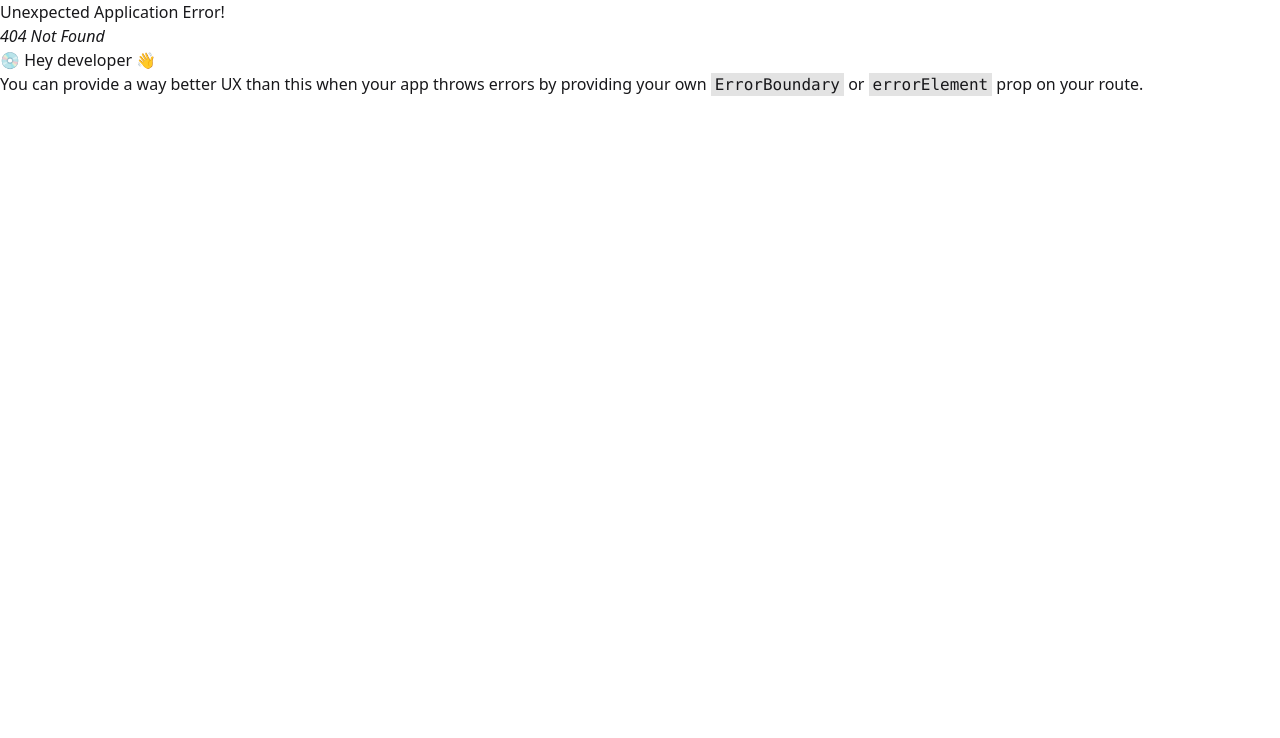
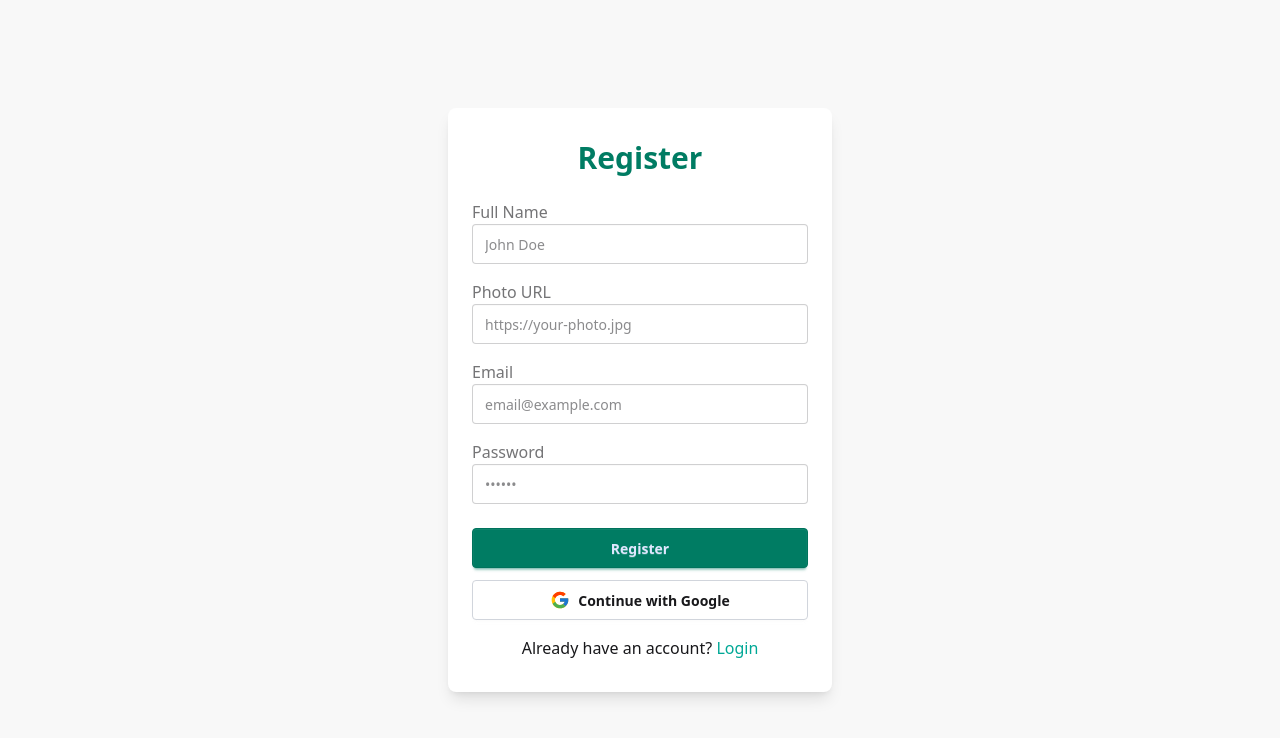
Before and after one commit to IshtiaqAhmed001/e-tuition-client, a React (Vite) app: page /register in a window 1280 px wide. Before the commit this address had no page. Shown: the top 738 px of the page. Built offline with nearby package versions, Linux system fonts and the light colour scheme.

Commit message:
added login , register page component

```diff
--- a/package.json
+++ b/package.json
@@ -11,6 +11,7 @@
   },
   "dependencies": {
     "@tailwindcss/vite": "^4.1.17",
+    "firebase": "^12.6.0",
     "react": "^19.2.0",
     "react-dom": "^19.2.0",
     "react-hook-form": "^7.68.0",
--- /dev/null
+++ b/src/pages/Auth/Login/Login.jsx
@@ -0,0 +1,82 @@
+import React from "react";
+import { Link } from "react-router";
+import { FcGoogle } from "react-icons/fc";
+import { useForm } from "react-hook-form";
+
+const Login = () => {
+  const {
+    register,
+    handleSubmit,
+    formState: { errors },
+  } = useForm();
+
+  const handleLogin = (data) => {
+    console.log("LOGIN SUBMITTED: ", data);
+  };
+
+  return (
+    <div className="min-h-screen flex justify-center items-center bg-base-200 px-4">
+      <div className="card w-full max-w-sm shadow-lg bg-base-100 py-8 px-6">
+        <h2 className="text-3xl font-semibold text-center text-primary mb-6">
+          Login
+        </h2>
+
+        <form onSubmit={handleSubmit(handleLogin)}>
+          {/* Email */}
+          <div className="form-control w-full mb-4">
+            <label className="label">
+              <span className="label-text font-medium">Email</span>
+            </label>
+            <input
+              {...register("email", { required: true })}
+              type="email"
+              placeholder="email@example.com"
+              className="input input-bordered w-full"
+            />
+            {errors.email && (
+              <p className="text-red-500 text-sm mt-1">Email is required</p>
+            )}
+          </div>
+
+          {/* Password */}
+          <div className="form-control w-full mb-6">
+            <label className="label">
+              <span className="label-text font-medium">Password</span>
+            </label>
+            <input
+              {...register("password", { required: true })}
+              type="password"
+              placeholder="••••••"
+              className="input input-bordered w-full"
+            />
+            {errors.password && (
+              <p className="text-red-500 text-sm mt-1">Password is required</p>
+            )}
+          </div>
+
+          {/* Login button */}
+          <button className="btn btn-primary w-full mb-3">Login</button>
+
+          {/* Google Login */}
+          <button
+            type="submit"
+            className="btn w-full gap-2 bg-white border border-gray-300 hover:bg-base-200"
+          >
+            <FcGoogle className="text-xl" />
+            Continue with Google
+          </button>
+        </form>
+
+        {/* register link */}
+        <p className="text-center mt-4">
+          New here?{" "}
+          <Link to="/register" className="text-secondary font-medium">
+            Create an account
+          </Link>
+        </p>
+      </div>
+    </div>
+  );
+};
+
+export default Login;
--- /dev/null
+++ b/src/pages/Auth/Register/Register.jsx
@@ -0,0 +1,111 @@
+import React from "react";
+import { Link } from "react-router";
+import { FcGoogle } from "react-icons/fc";
+import { useForm } from "react-hook-form";
+
+const Register = () => {
+  const {
+    register,
+    handleSubmit,
+    formState: { errors },
+  } = useForm();
+
+  const handleRegister = (data) => {
+    console.log("register submitted: ", data);
+  };
+
+  return (
+    <div className="min-h-screen flex justify-center items-center bg-base-200 px-4">
+      <div className="card w-full max-w-sm shadow-lg bg-base-100 py-8 px-6">
+        <h2 className="text-3xl font-semibold text-center text-primary mb-6">
+          Register
+        </h2>
+
+        <form onSubmit={handleSubmit(handleRegister)}>
+          {/* Name */}
+          <div className="form-control w-full mb-4">
+            <label className="label">
+              <span className="label-text font-medium">Full Name</span>
+            </label>
+            <input
+              {...register("name", { required: true })}
+              type="text"
+              placeholder="John Doe"
+              className="input input-bordered w-full"
+            />
+            {errors.name && (
+              <p className="text-red-500 text-sm mt-1">Name is required</p>
+            )}
+          </div>
+
+          {/* photoURL */}
+          <div className="form-control w-full mb-4">
+            <label className="label">
+              <span className="label-text font-medium">Photo URL</span>
+            </label>
+            <input
+              {...register("photo", { required: true })}
+              type="text"
+              placeholder="https://your-photo.jpg"
+              className="input input-bordered w-full"
+            />
+            {errors.photoURL && (
+              <p className="text-red-500 text-sm mt-1">Photo URL is required</p>
+            )}
+          </div>
+
+          {/* Email */}
+          <div className="form-control w-full mb-4">
+            <label className="label">
+              <span className="label-text font-medium">Email</span>
+            </label>
+            <input
+              {...register("email", { required: true })}
+              type="email"
+              placeholder="email@example.com"
+              className="input input-bordered w-full"
+            />
+            {errors.email && (
+              <p className="text-red-500 text-sm mt-1">Email is required</p>
+            )}
+          </div>
+
+          {/* Password */}
+          <div className="form-control w-full mb-6">
+            <label className="label">
+              <span className="label-text font-medium">Password</span>
+            </label>
+            <input
+              {...register("password", { required: true })}
+              type="password"
+              placeholder="••••••"
+              className="input input-bordered w-full"
+            />
+            {errors.password && (
+              <p className="text-red-500 text-sm mt-1">Password is required</p>
+            )}
+          </div>
+
+          <button className="btn btn-primary w-full mb-3">Register</button>
+
+          <button
+            type="button"
+            className="btn w-full gap-2 bg-white border border-gray-300 hover:bg-base-200"
+          >
+            <FcGoogle className="text-xl" />
+            Continue with Google
+          </button>
+        </form>
+
+        <p className="text-center mt-4">
+          Already have an account?{" "}
+          <Link to="/login" className="text-secondary font-medium">
+            Login
+          </Link>
+        </p>
+      </div>
+    </div>
+  );
+};
+
+export default Register;
--- a/src/routes/router.jsx
+++ b/src/routes/router.jsx
@@ -5,6 +5,8 @@ import Tuitions from "../pages/Tuitions/Tuitions";
 import Tutors from "../pages/Tutors/Tutors";
 import About from "../pages/About/About";
 import Contact from "../pages/Contact/Contact";
+import Login from "../pages/Auth/Login/Login";
+import Register from "../pages/Auth/Register/Register";
 
 export const router = createBrowserRouter([
   {
@@ -12,11 +14,18 @@ export const router = createBrowserRouter([
     Component: RootLayout,
     children: [
       { index: true, Component: Home },
-      {path:'/tuitions', Component: Tuitions },
-      {path:'/tutors', Component: Tutors },
-      {path:'/about', Component: About },
-      {path:'/contact', Component: Contact },
-
+      { path: "/tuitions", Component: Tuitions },
+      { path: "/tutors", Component: Tutors },
+      { path: "/about", Component: About },
+      { path: "/contact", Component: Contact },
     ],
   },
+  {
+    path: "/login",
+    Component: Login,
+  },
+  {
+    path: "/register",
+    Component: Register,
+  },
 ]);
```
Also changed, not shown: 2 other files (tests, documents, lock files or other folders).
